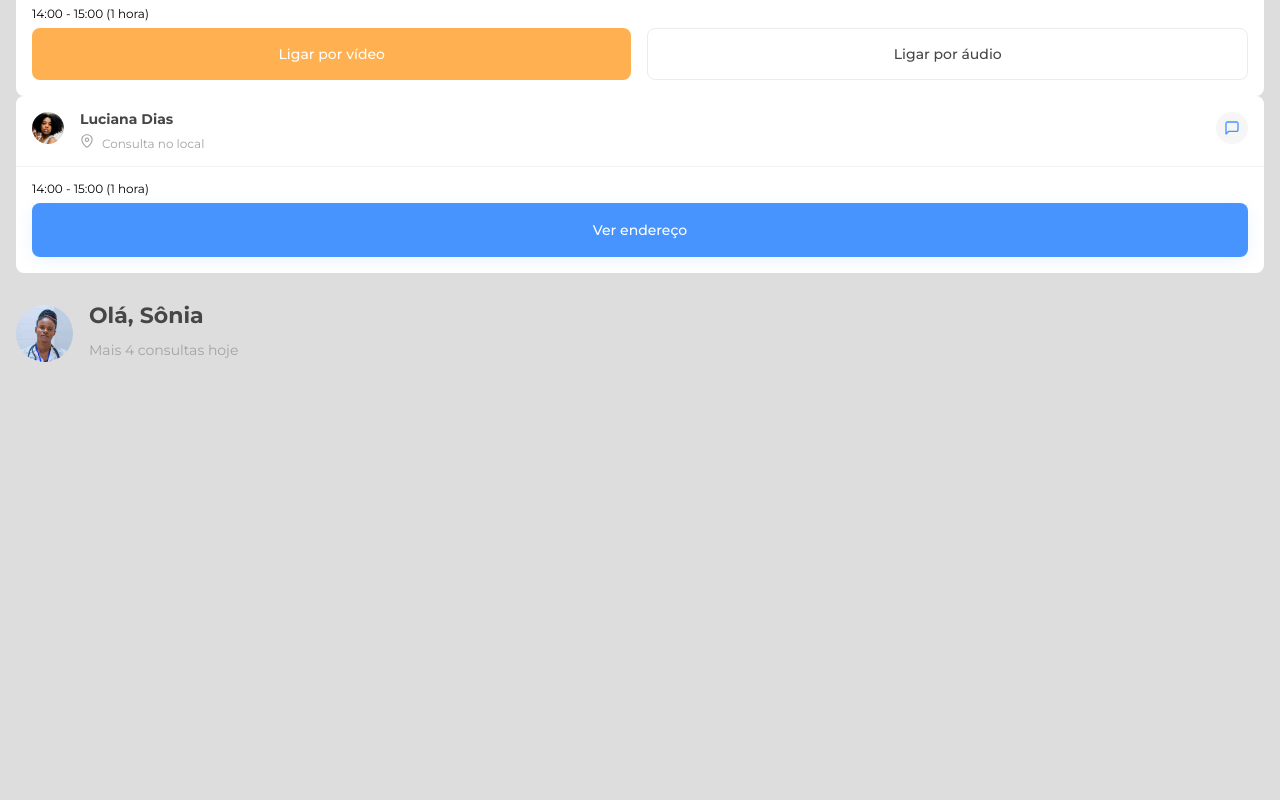
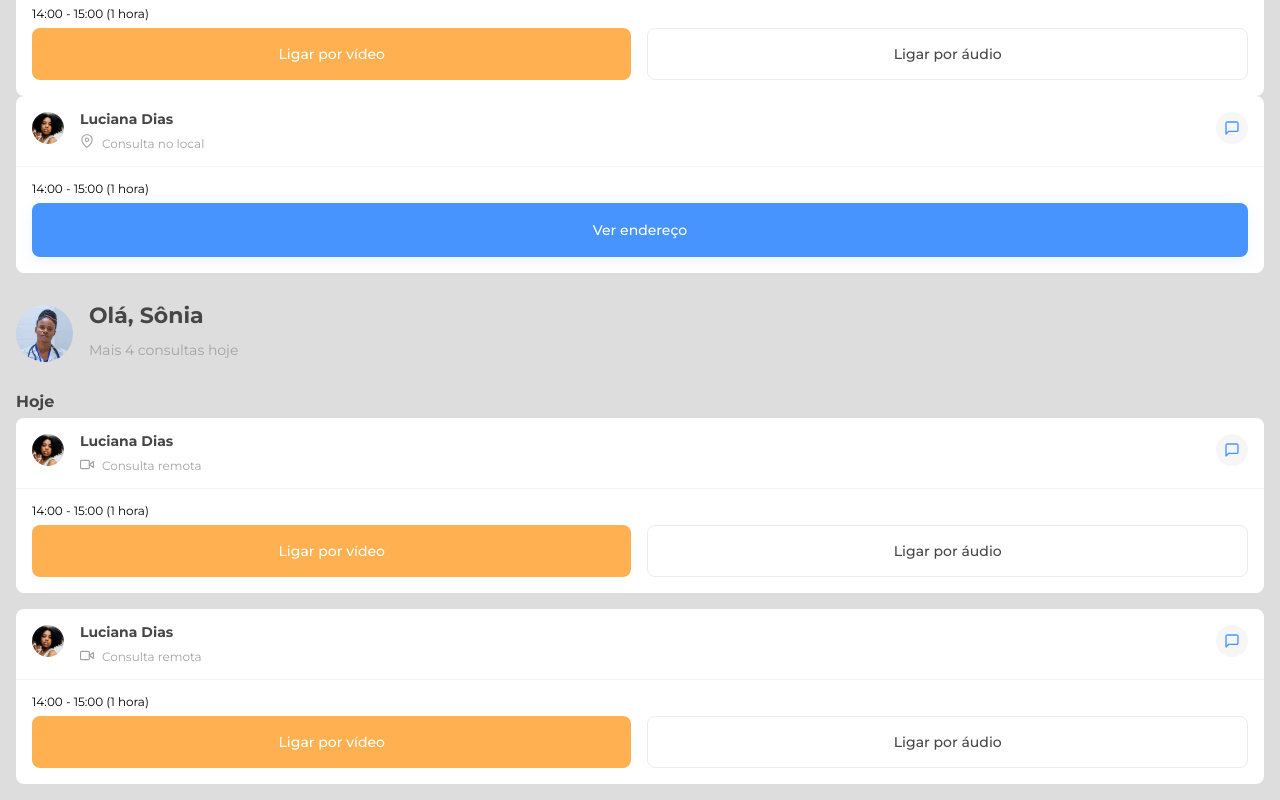
Before and after one commit to acamposlucas/7daysresponsividade, a plain HTML site: page index.html in a window 1280 px wide. Shown: the part 643-1443 px from the top of the page. Before the commit the page ends 1053 px from the top, so only its background shows below. Drawn offline with Linux system fonts and the light colour scheme.

Commit message:
Create section component

```diff
--- a/assets/components/card/card.css
+++ b/assets/components/card/card.css
@@ -34,7 +34,7 @@
   content: "";
   background-repeat: no-repeat;
   background-size: contain;
-  background-position: center center;
+  background-position: bottom;
   display: inline-block;
   height: 14px;
   margin-right: 0.5rem;
--- /dev/null
+++ b/assets/components/section/section.css
@@ -0,0 +1,7 @@
+.section__header {
+  padding-bottom: 0.5rem;
+}
+.section__date {
+  color: var(--clr-black);
+  font-weight: var(--fw-bold);
+}
--- a/index.html
+++ b/index.html
@@ -19,6 +19,7 @@
     <link rel="stylesheet" href="assets/components/input/input.css" />
     <link rel="stylesheet" href="assets/components/card/card.css" />
     <link rel="stylesheet" href="assets/components/hero/hero.css" />
+    <link rel="stylesheet" href="assets/components/section/section.css" />
 
     <title>7 days of code - Responsividade</title>
   </head>
@@ -143,5 +144,71 @@
         </div>
       </div>
     </div>
+    <!-- SECTION -->
+    <div class="section">
+      <header class="section__header">
+        <span class="section__date">Hoje</span>
+      </header>
+      <div class="flex-set flex--column flex--gap-1rem">
+        <div class="card">
+          <div
+            class="flex-set flex--content-between flex--align-content-start card__upperContent"
+          >
+            <div class="flex-set flex--gap-1rem">
+              <img src="./assets/img/perfil-2.png" alt="" class="card__img" />
+              <div class="flex-set flex--column flex--gap-minimal">
+                <h1 class="card__name">Luciana Dias</h1>
+                <span class="card__tag card__tag--cam">Consulta remota</span>
+              </div>
+            </div>
+            <a
+              href="#"
+              class="card__link-message"
+              aria-label="Botão para enviar mensagem"
+            ></a>
+          </div>
+          <div
+            class="card__lowerContent flex-set flex--column flex--gap-minimal"
+          >
+            <span class="card__hour">14:00 - 15:00 (1 hora)</span>
+            <div
+              class="flex-set flex--align-content-between flex--content-between flex--gap-1rem"
+            >
+              <button class="btn btn--orange">Ligar por vídeo</button>
+              <button class="btn btn--transparent">Ligar por áudio</button>
+            </div>
+          </div>
+        </div>
+        <div class="card">
+          <div
+            class="flex-set flex--content-between flex--align-content-start card__upperContent"
+          >
+            <div class="flex-set flex--gap-1rem">
+              <img src="./assets/img/perfil-2.png" alt="" class="card__img" />
+              <div class="flex-set flex--column flex--gap-minimal">
+                <h1 class="card__name">Luciana Dias</h1>
+                <span class="card__tag card__tag--cam">Consulta remota</span>
+              </div>
+            </div>
+            <a
+              href="#"
+              class="card__link-message"
+              aria-label="Botão para enviar mensagem"
+            ></a>
+          </div>
+          <div
+            class="card__lowerContent flex-set flex--column flex--gap-minimal"
+          >
+            <span class="card__hour">14:00 - 15:00 (1 hora)</span>
+            <div
+              class="flex-set flex--align-content-between flex--content-between flex--gap-1rem"
+            >
+              <button class="btn btn--orange">Ligar por vídeo</button>
+              <button class="btn btn--transparent">Ligar por áudio</button>
+            </div>
+          </div>
+        </div>
+      </div>
+    </div>
   </body>
 </html>
```
